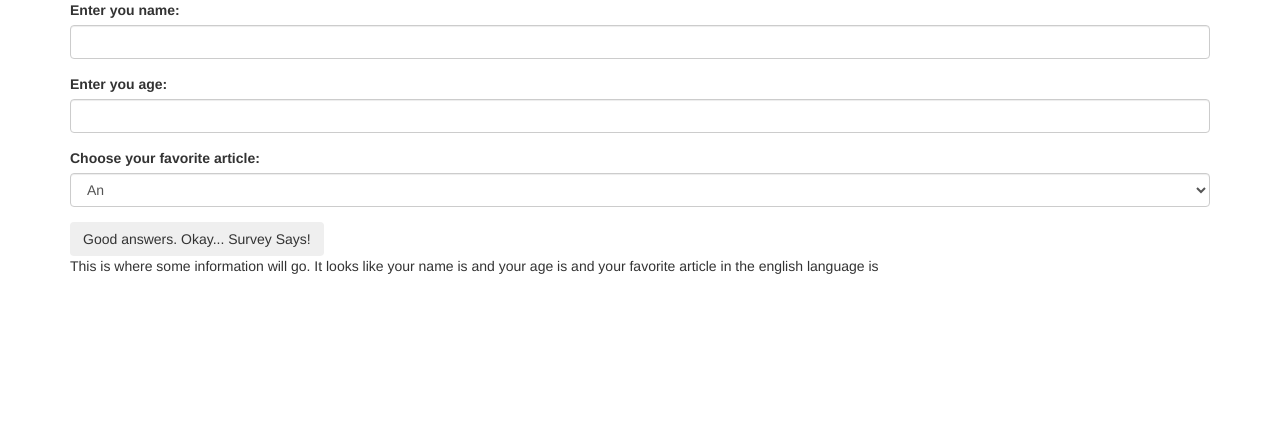
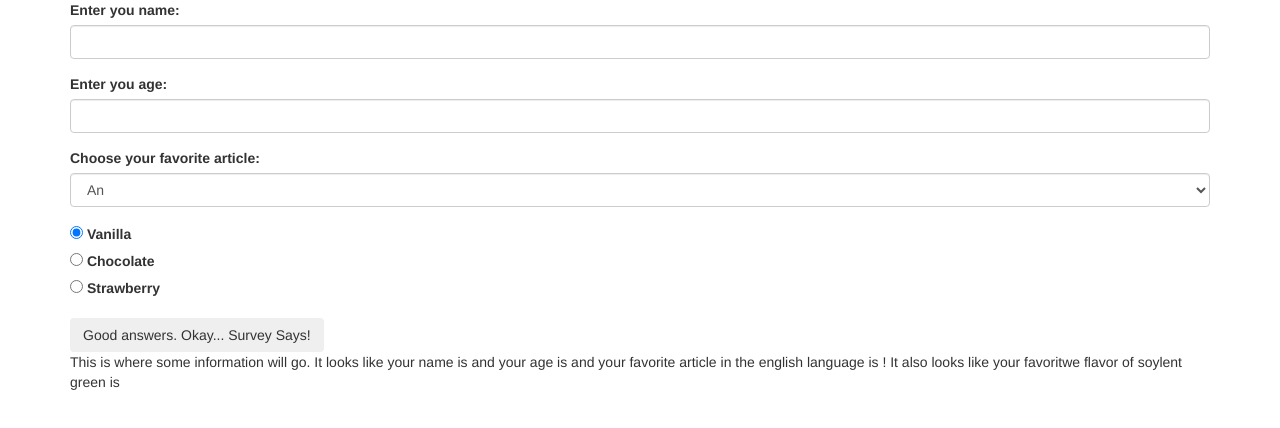
Before and after one commit to SPdowns/survey, a plain HTML site: page index.html in a window 1280 px wide. Drawn offline with nearby package versions, Linux system fonts and the light colour scheme.

Commit message:
add a radio input type co-authored-by: Sean Downs <spdowns@protonmail.com>

```diff
--- a/index.html
+++ b/index.html
@@ -18,7 +18,6 @@
           <label for="age">Enter you age:</label>
           <input id="age" class="form-control" type="text">
         </div>
-
         <div class="form-group">
           <label for="article">Choose your favorite article:</label>
           <select class="form-control" id="article">
@@ -27,10 +26,27 @@
           <option>Some</option>
           </select>
         </div>
+        <div class="form-group">
+          <div class ="flavor">
+            <input type="radio" name="flavor" value="vanilla" checked>
+            <label>Vanilla</label>
+          </div>
+          <div class ="flavor">
+            <input type="radio" name="flavor" value="chocolate">
+            <label>Chocolate</label>
+          </div>
+          <div class ="flavor">
+            <input type="radio" name="flavor" value="strawberry">
+            <label>Strawberry</label>
+          </div>
+        </div>
+
+
+
         <button type="submit" class="btn">Good answers. Okay... Survey Says!</button>
       </form>
       <div class="outputSurvey">
-      <p>This is where some information will go. It looks like your name is <span id="nameSpan"></span> and your age is <span id="ageSpan"></span> and your favorite article in the english language is <span id="articleSpan"></span></p>
+      <p>This is where some information will go. It looks like your name is <span id="nameSpan"></span> and your age is <span id="ageSpan"></span> and your favorite article in the english language is <span id="articleSpan"></span>! It also looks like your favoritwe flavor of soylent green is <span id="flavorSpan"></span></p>
       </div>
     </div>
   </body>
--- a/js/scripts.js
+++ b/js/scripts.js
@@ -3,12 +3,13 @@ $(document).ready(function() {
     event.preventDefault();
     const nameInput = $("input#name").val();
     const ageInput = $("input#age").val();
-    //console.log(ageInput);
     const articleInput= $("#article").val();
+    const flavorInput= $("input:radio[name=flavor]:checked").val();
 
     $("#nameSpan").text(nameInput);
     $("#ageSpan").text(ageInput);
     $("#articleSpan").text(articleInput);
+    $("#flavorSpan").text(flavorInput);
 
   });
 });
```
